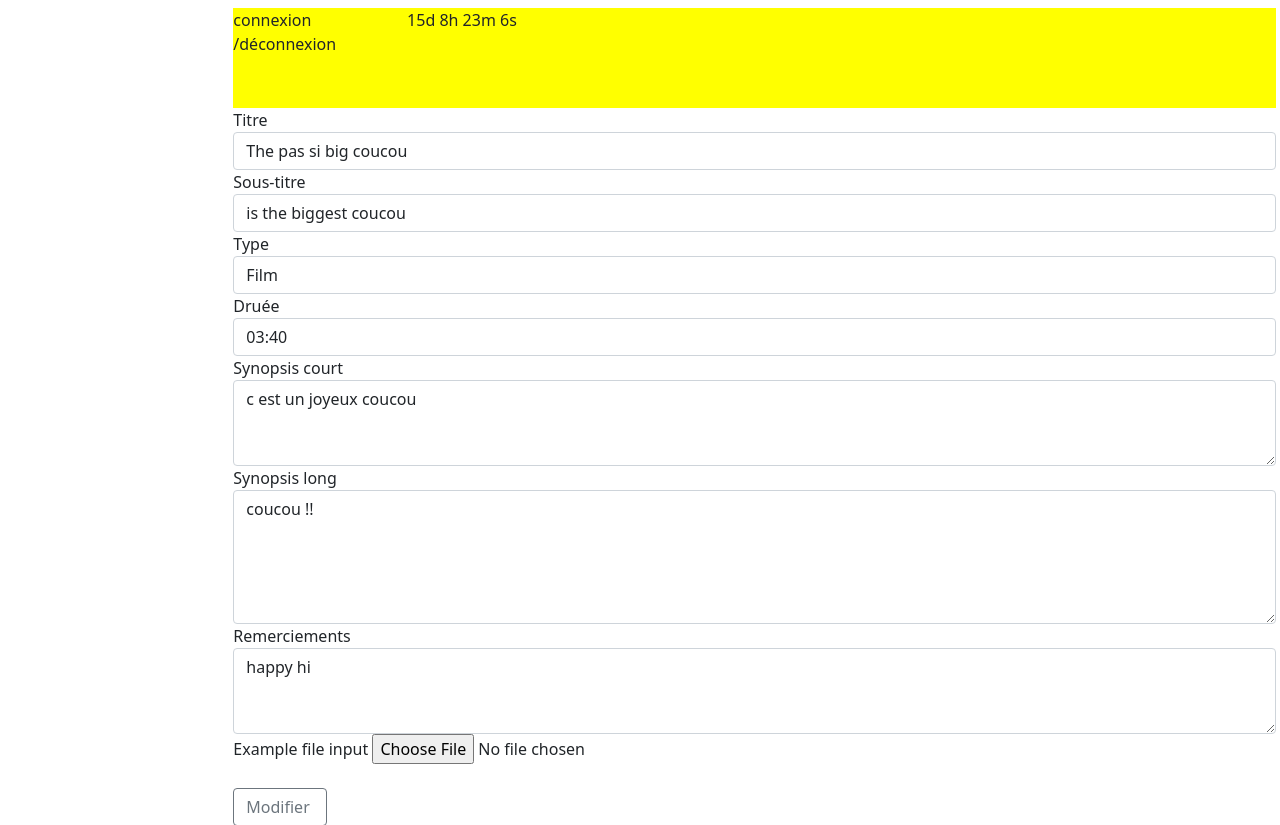
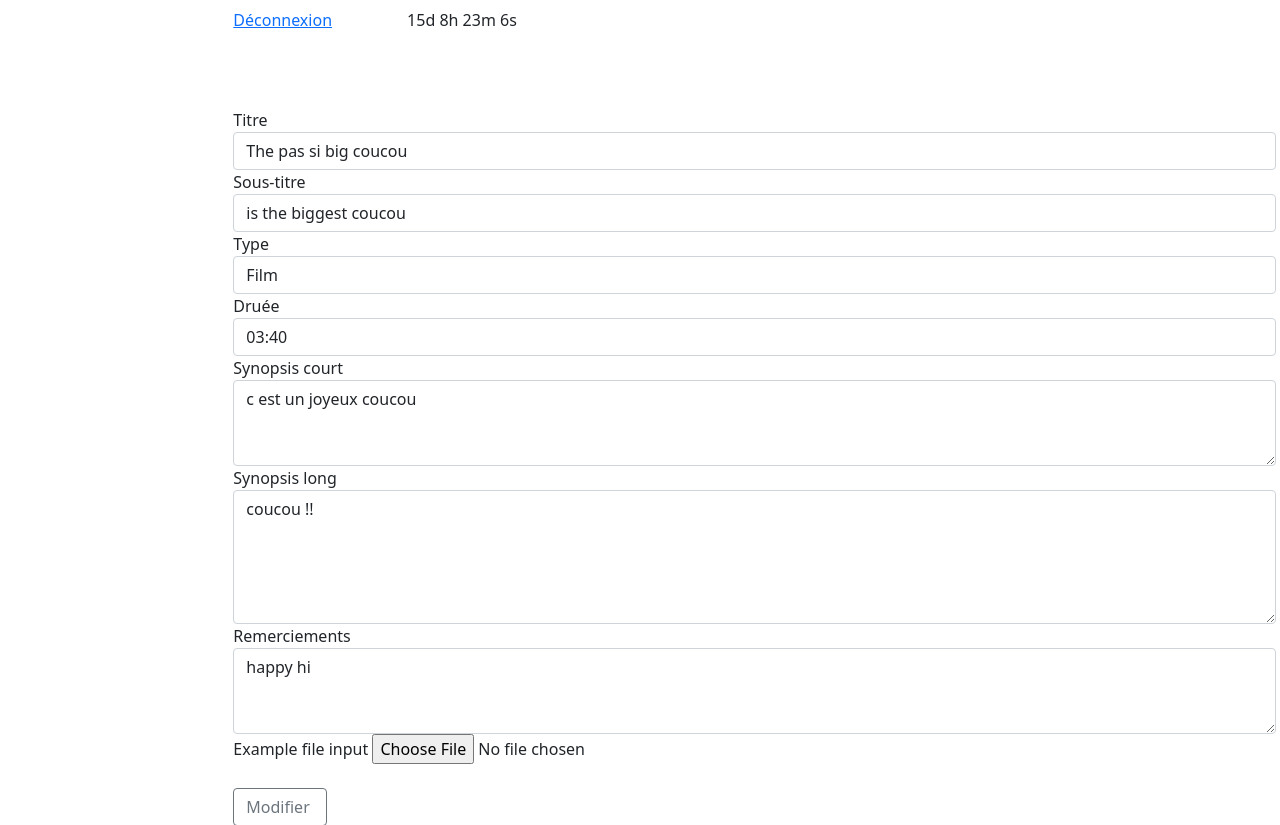
Before and after one commit to Perrine-Leguai/catalogue_panorama, a PHP site: page /_controller/studentViewController.php in a window 1280 px wide. Shown: the top 825 px of the page. Run offline with PHP 8.4, Linux system fonts and the light colour scheme; the visitor is signed in with stand-in values (Sample User, id 1); data comes from the database, SQL or seed files in the repository.

Commit message:
link to logout working

```diff
--- a/interface/presentation/structure/header.php
+++ b/interface/presentation/structure/header.php
@@ -1,9 +1,10 @@
-<header style="height:100px; background-color : yellow">
+<header style="height:100px; ">
     <div class="d-flex flex-reverse">
-        <div class="col-2">connexion /déconnexion</div>
+        <div class="col-2"><a href="../../_controller/connectionViewController.php?logout">Déconnexion</a></div>
         <div class="col-2">
             <!-- Display the countdown timer in an element -->
             <p id="demo"></p>
         </div>
     </div>
+
 </header>
```
